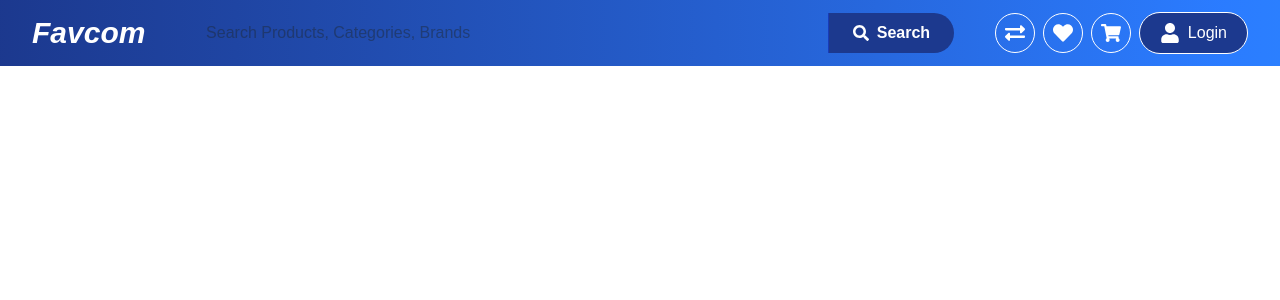
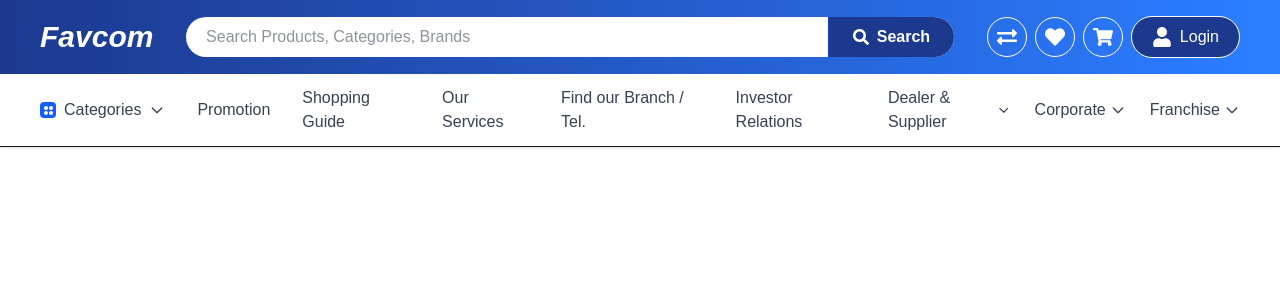
Before and after one commit to ThreePPP/Ecom, a Next.js app: page / in a window 1280 px wide. Shown: the top 300 px of the page. Built offline with nearby package versions, Linux system fonts and the light colour scheme.

Commit message:
ปรับปรุง Navbar: เพิ่มเมนูหมวดหมู่และรายการเมนูเพิ่มเติม

```diff
--- a/src/app/component/Navbar.tsx
+++ b/src/app/component/Navbar.tsx
@@ -3,9 +3,11 @@ import { FaSearch, FaExchangeAlt, FaHeart, FaShoppingCart, FaUser } from 'react-
 
 const Navbar = () => {
   return (
-    <div className="flex items-center px-8 py-3 bg-gradient-to-r from-blue-900 to-blue-500 text-white">
-      <h1 className="text-3xl italic font-bold mr-6">Favcom</h1>
-      <form className="flex flex-1 max-w-3xl mx-auto">
+    <div>
+      {/* Main Navbar */}
+      <div className="flex items-center px-10 py-4 bg-gradient-to-r from-blue-900 to-blue-500 text-white">
+        <h1 className="text-3xl italic font-bold mr-6">Favcom</h1>
+      <form className="flex flex-1 max-w-3xl mx-auto bg-white rounded-full">
         <input
           type="text"
           placeholder="Search Products, Categories, Brands"
@@ -44,6 +46,59 @@ const Navbar = () => {
           </button>
         </li>
       </ul>
+      </div>
+
+      {/* Secondary Menu Bar */}
+      <div className="bg-white shadow-sm border-b">
+        <div className="px-10 py-3">
+          <nav className="flex items-center space-x-8 text-gray-700">
+            {/* Categories with icon */}
+            <div className="flex items-center space-x-2 cursor-pointer hover:text-blue-600">
+              <div className="w-4 h-4 bg-blue-600 rounded-sm flex items-center justify-center">
+                <div className="grid grid-cols-2 gap-px">
+                  <div className="w-1 h-1 bg-white rounded-xs"></div>
+                  <div className="w-1 h-1 bg-white rounded-xs"></div>
+                  <div className="w-1 h-1 bg-white rounded-xs"></div>
+                  <div className="w-1 h-1 bg-white rounded-xs"></div>
+                </div>
+              </div>
+              <span className="font-medium">Categories</span>
+              <svg className="w-4 h-4" fill="none" stroke="currentColor" viewBox="0 0 24 24">
+                <path strokeLinecap="round" strokeLinejoin="round" strokeWidth={2} d="M19 9l-7 7-7-7" />
+              </svg>
+            </div>
+
+            {/* Other menu items */}
+            <a href="#" className="hover:text-blue-600 transition-colors">Promotion</a>
+            <a href="#" className="hover:text-blue-600 transition-colors">Shopping Guide</a>
+            <a href="#" className="hover:text-blue-600 transition-colors">Our Services</a>
+            <a href="#" className="hover:text-blue-600 transition-colors">Find our Branch / Tel.</a>
+            <a href="#" className="hover:text-blue-600 transition-colors">Investor Relations</a>
+
+            {/* Right side menu items with dropdown */}
+            <div className="flex items-center space-x-6 ml-auto">
+              <div className="flex items-center space-x-1 cursor-pointer hover:text-blue-600">
+                <span>Dealer & Supplier</span>
+                <svg className="w-4 h-4" fill="none" stroke="currentColor" viewBox="0 0 24 24">
+                  <path strokeLinecap="round" strokeLinejoin="round" strokeWidth={2} d="M19 9l-7 7-7-7" />
+                </svg>
+              </div>
+              <div className="flex items-center space-x-1 cursor-pointer hover:text-blue-600">
+                <span>Corporate</span>
+                <svg className="w-4 h-4" fill="none" stroke="currentColor" viewBox="0 0 24 24">
+                  <path strokeLinecap="round" strokeLinejoin="round" strokeWidth={2} d="M19 9l-7 7-7-7" />
+                </svg>
+              </div>
+              <div className="flex items-center space-x-1 cursor-pointer hover:text-blue-600">
+                <span>Franchise</span>
+                <svg className="w-4 h-4" fill="none" stroke="currentColor" viewBox="0 0 24 24">
+                  <path strokeLinecap="round" strokeLinejoin="round" strokeWidth={2} d="M19 9l-7 7-7-7" />
+                </svg>
+              </div>
+            </div>
+          </nav>
+        </div>
+      </div>
     </div>
   )
 }
```
